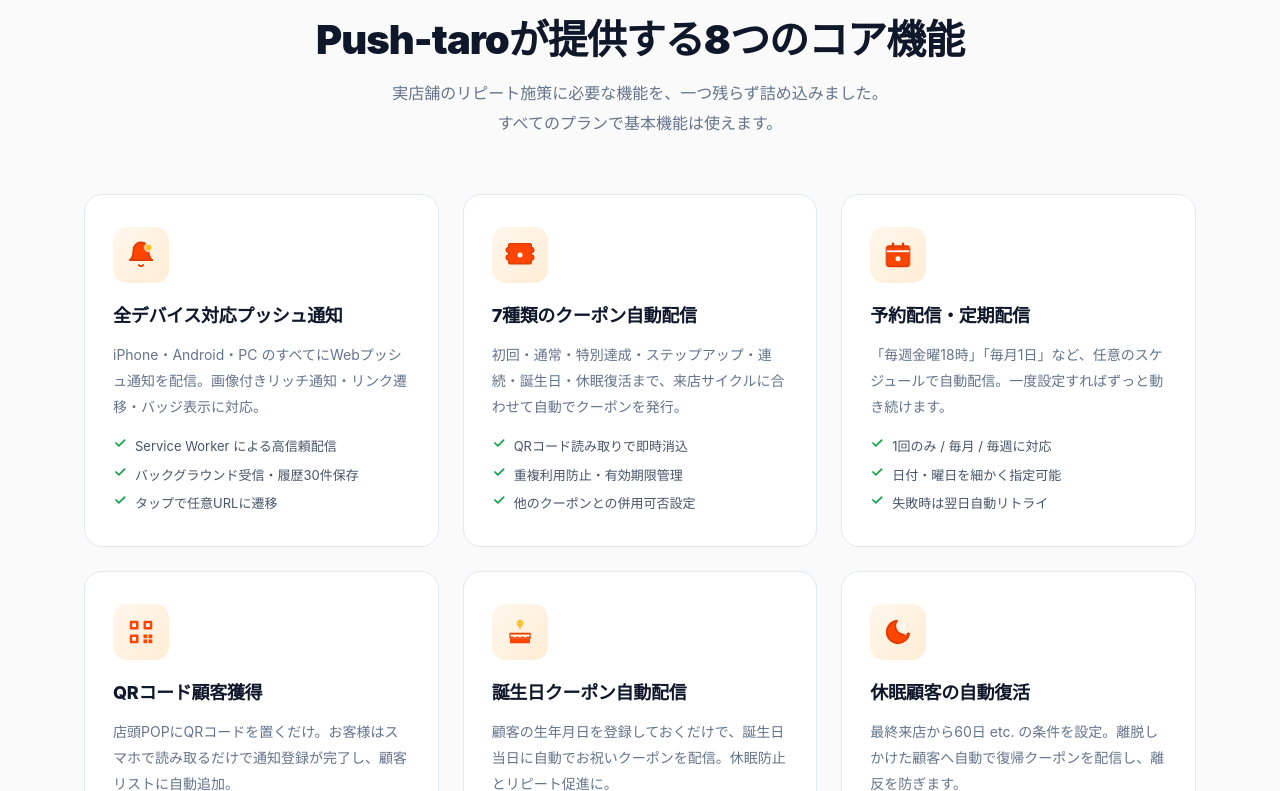
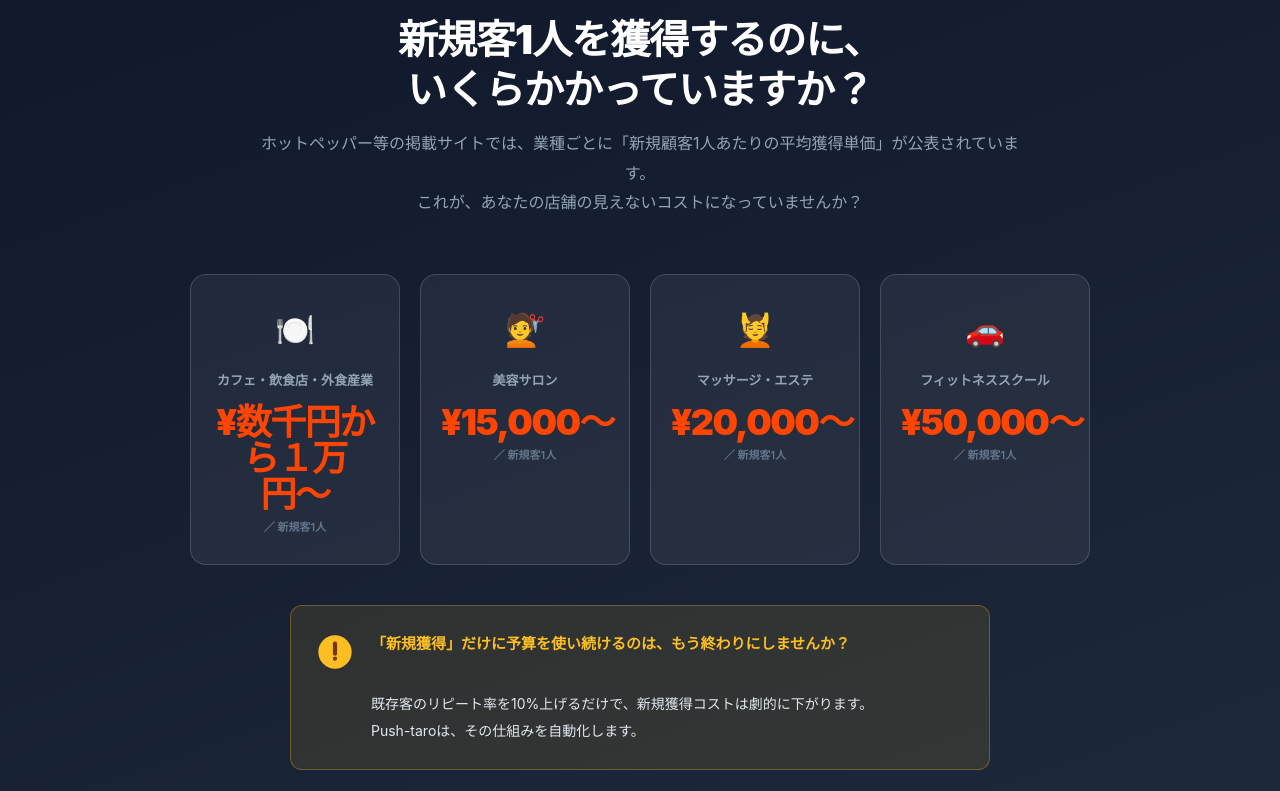
Before and after one commit to thellcishii-lang/push-taro, a Next.js app: page / in a window 1280 px wide. Shown: the part 1729-2520 px from the top of the page. Built offline with nearby package versions, Linux system fonts and the light colour scheme.

Commit message:
Update page.tsx

```diff
--- a/app/page.tsx
+++ b/app/page.tsx
@@ -273,6 +273,63 @@ export default function Home() {
           </div>
         </div>
       </section>
+
+      {/* ============================================================
+     業種別 新規客獲得コスト
+============================================================ */}
+<section className="section section-dark" id="cac">
+  <div className="container">
+    <div className="section-header">
+      <span className="section-tag">Customer Acquisition Cost</span>
+      <h2>新規客1人を獲得するのに、<br />いくらかかっていますか？</h2>
+      <p>
+        ホットペッパー等の掲載サイトでは、業種ごとに「新規顧客1人あたりの平均獲得単価」が公表されています。<br />
+        これが、あなたの店舗の見えないコストになっていませんか？
+      </p>
+    </div>
+
+    <div className="cac-grid">
+      <div className="cac-card">
+        <div className="cac-icon">🍽️</div>
+        <div className="cac-industry">カフェ・飲食店・外食産業</div>
+        <div className="cac-value">¥数千円から１万円〜</div>
+        <div className="cac-unit">／ 新規客1人</div>
+      </div>
+      <div className="cac-card">
+        <div className="cac-icon">💇</div>
+        <div className="cac-industry">美容サロン</div>
+        <div className="cac-value">¥15,000〜</div>
+        <div className="cac-unit">／ 新規客1人</div>
+      </div>
+      <div className="cac-card">
+        <div className="cac-icon">💆</div>
+        <div className="cac-industry">マッサージ・エステ</div>
+        <div className="cac-value">¥20,000〜</div>
+        <div className="cac-unit">／ 新規客1人</div>
+      </div>
+      <div className="cac-card">
+        <div className="cac-icon">🚗</div>
+        <div className="cac-industry">フィットネススクール</div>
+        <div className="cac-value">¥50,000〜</div>
+        <div className="cac-unit">／ 新規客1人</div>
+      </div>
+    </div>
+
+    <div className="cac-message">
+      <svg width="40" height="40" viewBox="0 0 24 24" fill="none">
+        <circle cx="12" cy="12" r="10" fill="#fbbf24" />
+        <path d="M12 7v6M12 16v.01" stroke="#78350f" strokeWidth="2.5" strokeLinecap="round" />
+      </svg>
+      <p>
+        <strong>「新規獲得」だけに予算を使い続けるのは、もう終わりにしませんか？</strong><br />
+        既存客のリピート率を10%上げるだけで、新規獲得コストは劇的に下がります。<br />
+        Push-taroは、その仕組みを自動化します。
+      </p>
+    </div>
+  </div>
+</section>
+
+
 
       {/* ============================================================
           FEATURES
@@ -3576,6 +3633,91 @@ export default function Home() {
   }
 }
 
+/* ============================================================
+   CAC SECTION
+============================================================ */
+.cac-grid {
+  display: grid;
+  grid-template-columns: repeat(auto-fit, minmax(200px, 1fr));
+  gap: 20px;
+  max-width: 900px;
+  margin: 0 auto 40px;
+}
+
+.cac-card {
+  background: rgba(255,255,255,0.06);
+  border: 1px solid rgba(255,255,255,0.15);
+  border-radius: 16px;
+  padding: 28px 20px;
+  text-align: center;
+  transition: all 0.3s;
+}
+
+.cac-card:hover {
+  background: rgba(255,69,0,0.1);
+  border-color: rgba(255,69,0,0.5);
+  transform: translateY(-4px);
+}
+
+.cac-icon {
+  font-size: 32px;
+  margin-bottom: 12px;
+}
+
+.cac-industry {
+  font-size: 13px;
+  font-weight: 700;
+  color: #94a3b8;
+  margin-bottom: 12px;
+}
+
+.cac-value {
+  font-size: 36px;
+  font-weight: 900;
+  color: #ff4500;
+  letter-spacing: -1.5px;
+  line-height: 1;
+  margin-bottom: 6px;
+}
+
+.cac-unit {
+  font-size: 11px;
+  color: #64748b;
+  font-weight: 600;
+}
+
+.cac-message {
+  max-width: 700px;
+  margin: 0 auto;
+  background: rgba(251, 191, 36, 0.1);
+  border: 1px solid rgba(251, 191, 36, 0.3);
+  border-radius: 12px;
+  padding: 24px;
+  display: flex;
+  align-items: flex-start;
+  gap: 16px;
+}
+
+.cac-message svg { flex-shrink: 0; margin-top: 2px; }
+
+.cac-message p {
+  color: #e2e8f0;
+  font-size: 14px;
+  line-height: 1.9;
+  margin: 0;
+}
+
+.cac-message strong {
+  color: #fbbf24;
+  display: block;
+  font-size: 15px;
+  margin-bottom: 6px;
+}
+
+@media (max-width: 640px) {
+  .cac-message { flex-direction: column; }
+  .cac-value { font-size: 28px; }
+}
       `}</style>
     </>
   );
```
